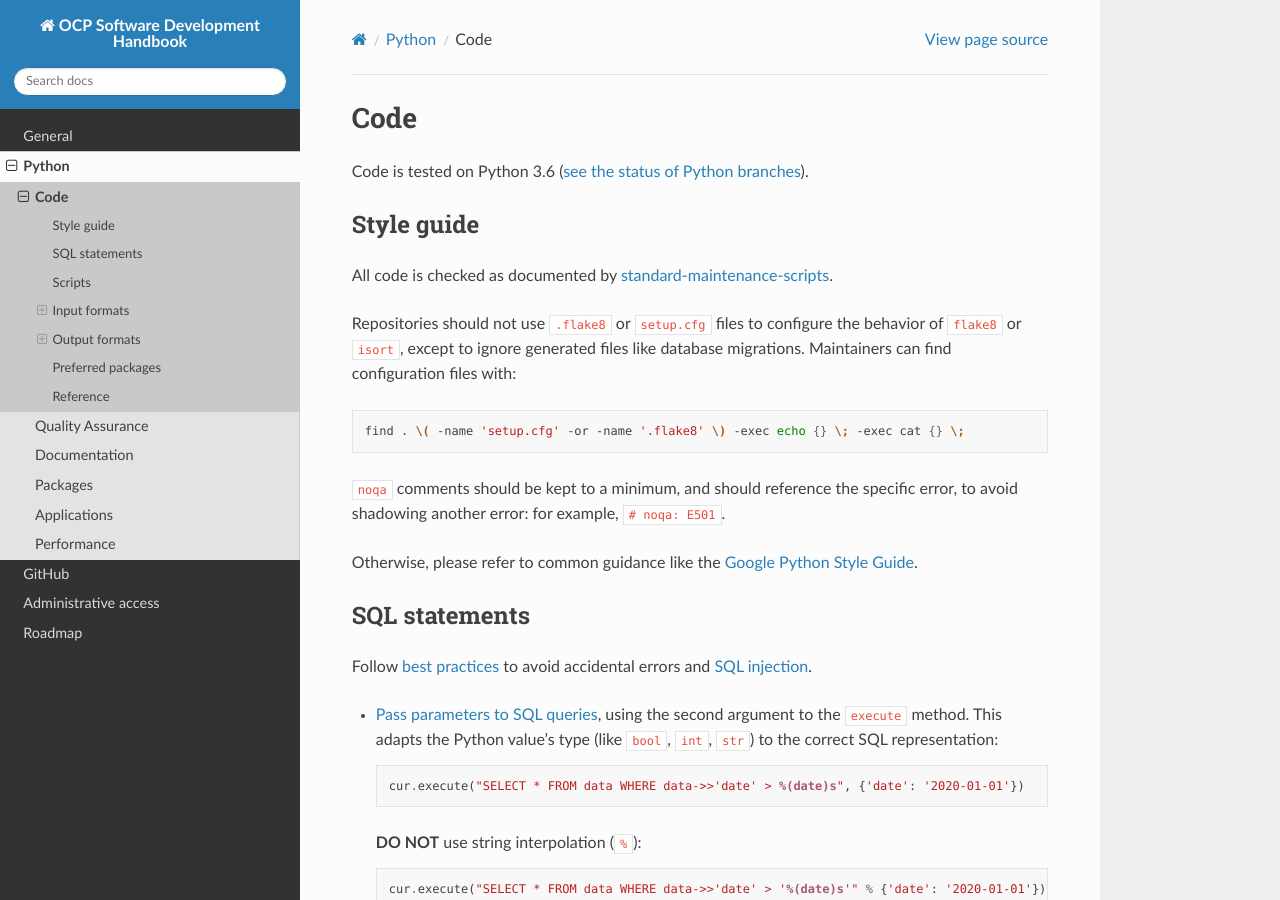
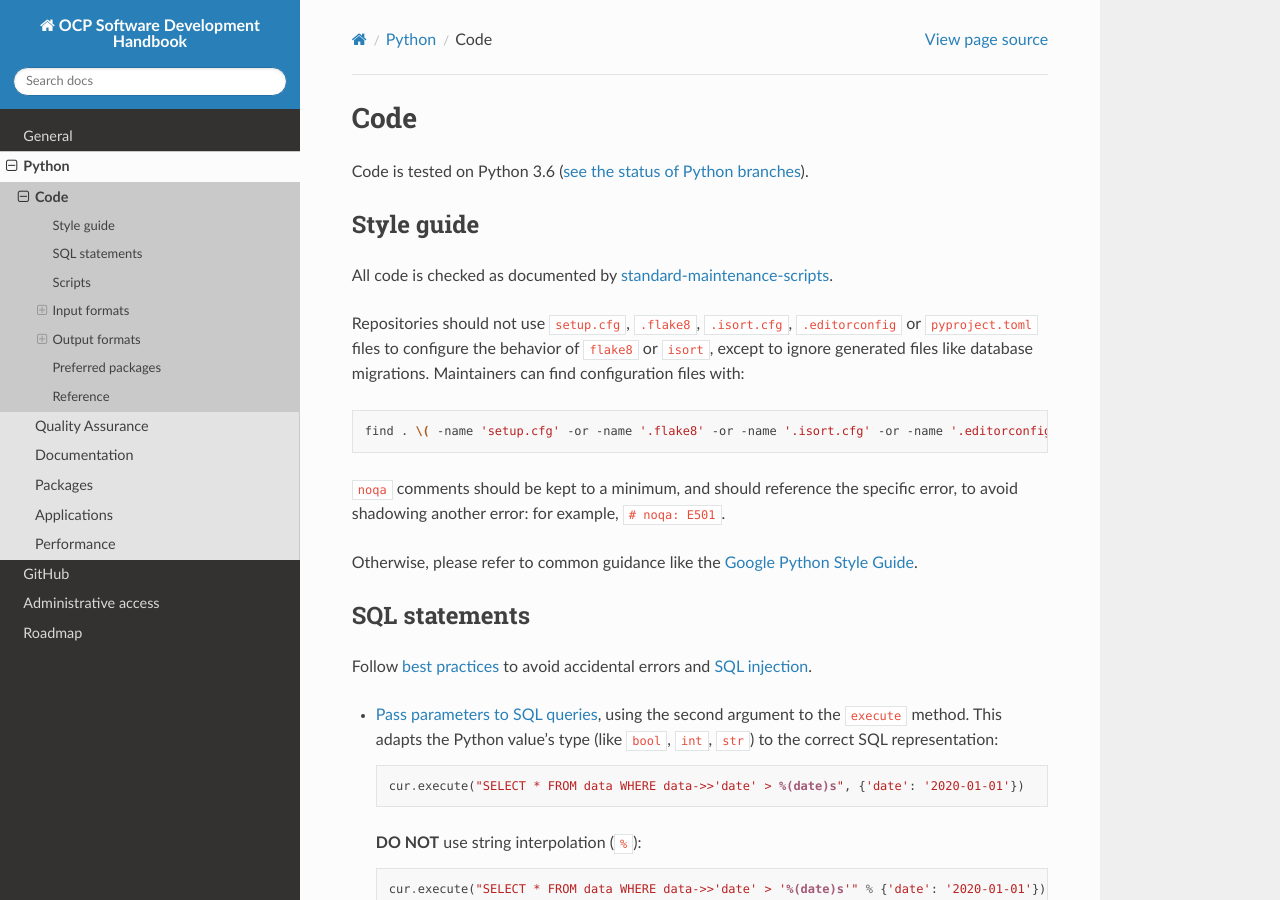
Before and after one commit to open-contracting/software-development-handbook, a Sphinx documentation site: the page built from docs/python/code.rst, in a window 1280 px wide and 900 px high. Built offline with Sphinx 7.4.7 and the Read the Docs theme 2.0.0, drawn with Linux system fonts in a browser that asks for light colours.

Commit message:
Update code style config files to avoid

```diff
--- a/docs/python/code.rst
+++ b/docs/python/code.rst
@@ -10,11 +10,11 @@ Style guide
 
 All code is checked as documented by `standard-maintenance-scripts <https://github.com/open-contracting/standard-maintenance-scripts#tests>`__.
 
-Repositories should not use ``.flake8`` or ``setup.cfg`` files to configure the behavior of ``flake8`` or ``isort``, except to ignore generated files like database migrations. Maintainers can find configuration files with:
+Repositories should not use ``setup.cfg``, ``.flake8``, ``.isort.cfg``, ``.editorconfig`` or ``pyproject.toml`` files to configure the behavior of ``flake8`` or ``isort``, except to ignore generated files like database migrations. Maintainers can find configuration files with:
 
 .. code-block:: bash
 
-   find . \( -name 'setup.cfg' -or -name '.flake8' \) -exec echo {} \; -exec cat {} \;
+   find . \( -name 'setup.cfg' -or -name '.flake8' -or -name '.isort.cfg' -or -name '.editorconfig' -or -name 'pyproject.toml' \) -exec echo {} \; -exec cat {} \;
 
 ``noqa`` comments should be kept to a minimum, and should reference the specific error, to avoid shadowing another error: for example, ``# noqa: E501``.
 
```
